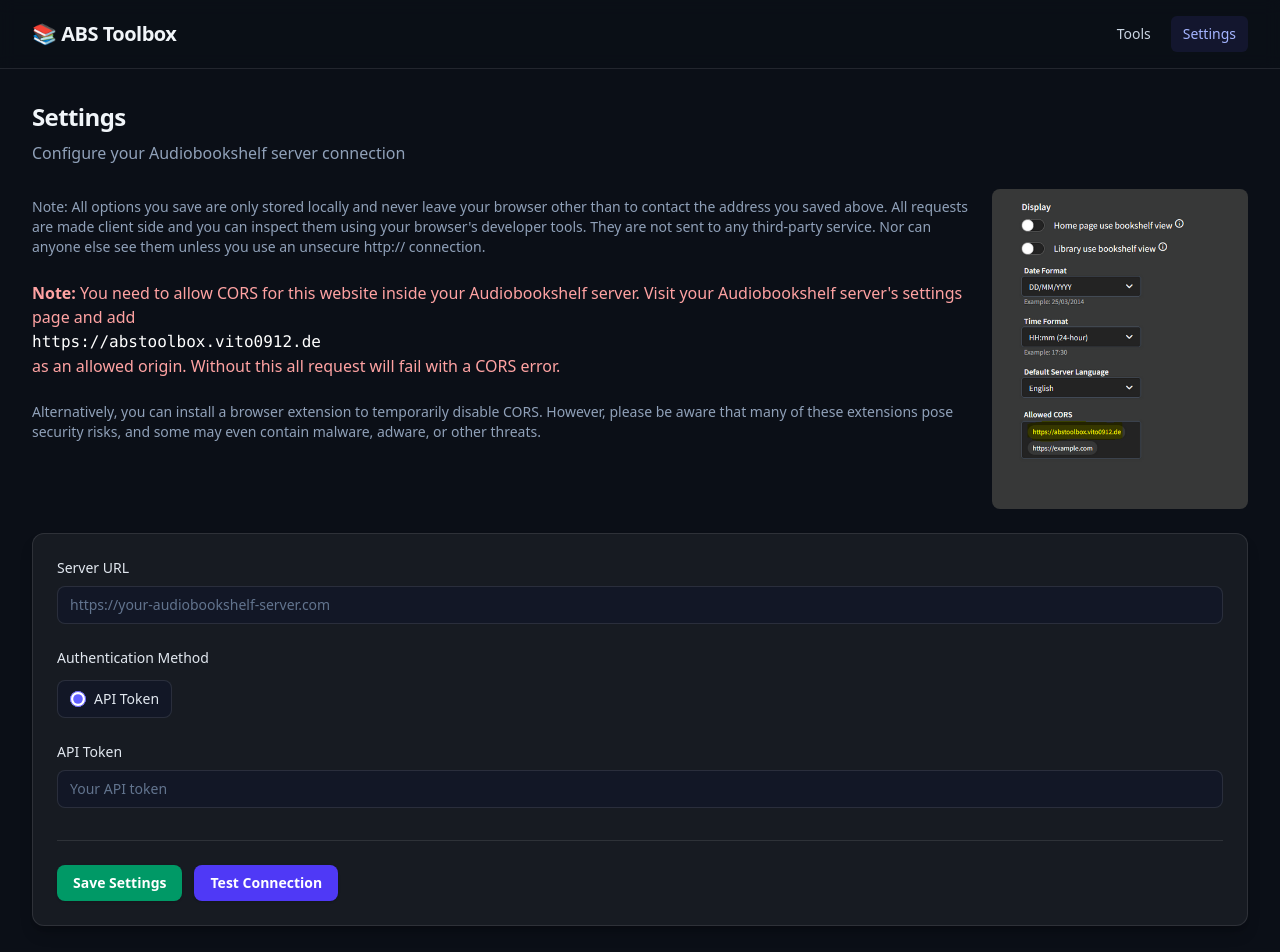
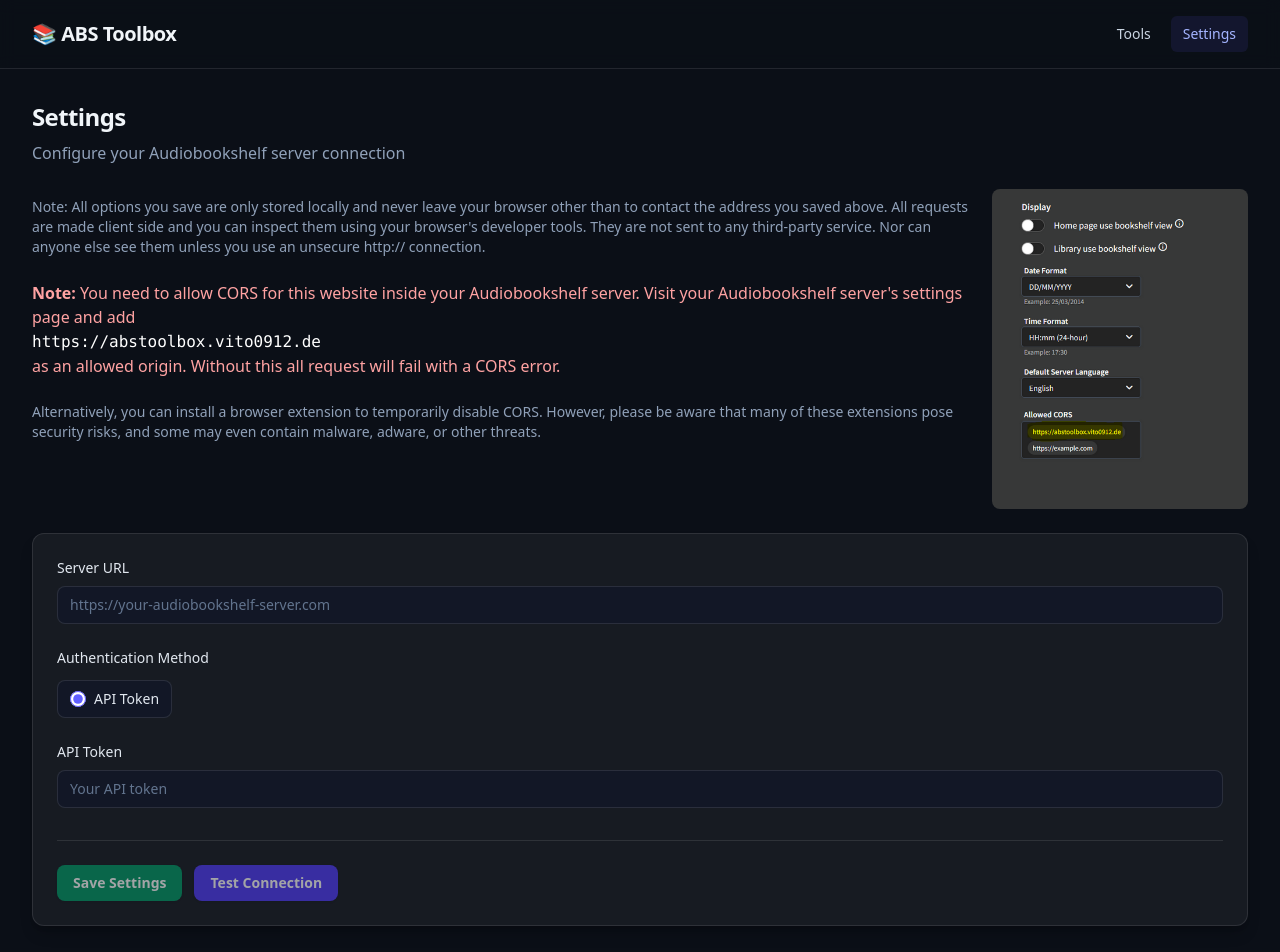
Before and after one commit to Vito0912/absToolbox, a Vue app in the folder web/: page /settings in a window 1280 px wide. Shown: the top 952 px of the page. Built offline with nearby package versions, Linux system fonts and the light colour scheme.

Commit message:
Add insecure connection warning to SettingsView

```diff
--- a/web/src/views/SettingsView.vue
+++ b/web/src/views/SettingsView.vue
@@ -125,18 +125,56 @@
         </div>
 
         <div
+          v-if="settingsStore.settings.serverUrl.startsWith('http:')"
+          class="rounded-xl border border-amber-500/30 bg-amber-500/10 p-5 text-amber-200 space-y-4"
+        >
+          <div class="flex items-center gap-2 text-amber-300">
+            <p class="font-semibold text-lg">Insecure Connection</p>
+          </div>
+
+          <p class="text-sm leading-relaxed">
+            You are using <code>http://</code>, which is <span class="font-semibold">not secure</span>.
+            To allow connections you need to enable insecure content in your browser’s
+            site settings. After this, restart Chrome and re-enter the address.
+            For others browsers please refer to their documentation to allow <code>mixed content</code>.
+          </p>
+
+          <p class="text-sm leading-relaxed">
+            If you still get <code>Connection failed: Network Error</code>, try using:
+            <br />
+            <span class="font-mono text-white break-all">
+              {{ settingsStore.settings.serverUrl }}/audiobookshelf
+            </span>
+          </p>
+
+          <div class="flex flex-col gap-4 pt-2">
+            <img
+              src="/images/insecure1.png"
+              alt="Browser site settings insecure content"
+              class="w-full max-w-md rounded-lg border border-white/10 shadow-md object-contain mx-auto"
+            />
+            <img
+              src="/images/insecure2.png"
+              alt="Allow insecure content option"
+              class="w-full max-w-md rounded-lg border border-white/10 shadow-md object-contain mx-auto"
+            />
+          </div>
+        </div>
+
+        <div
           class="mt-2 flex flex-col gap-3 border-t border-white/10 pt-6 sm:flex-row"
         >
           <button
             type="submit"
-            class="inline-flex w-full items-center justify-center gap-2 rounded-lg bg-emerald-600 px-4 py-2 text-sm font-semibold text-white shadow hover:bg-emerald-500 focus:outline-none focus:ring-2 focus:ring-emerald-500/40 sm:w-auto"
+            :disabled="!isValidUrl(settingsStore.settings.serverUrl)"
+            class="inline-flex w-full items-center justify-center gap-2 rounded-lg bg-emerald-600 px-4 py-2 text-sm font-semibold text-white shadow hover:bg-emerald-500 focus:outline-none focus:ring-2 focus:ring-emerald-500/40 disabled:cursor-not-allowed disabled:opacity-60 sm:w-auto"
           >
             Save Settings
           </button>
           <button
             type="button"
             @click="testConnection"
-            :disabled="testing"
+            :disabled="testing || !isValidUrl(settingsStore.settings.serverUrl)"
             class="inline-flex w-full items-center justify-center gap-2 rounded-lg bg-indigo-600 px-4 py-2 text-sm font-semibold text-white shadow transition enabled:hover:bg-indigo-500 focus:outline-none focus:ring-2 focus:ring-indigo-500/40 disabled:cursor-not-allowed disabled:opacity-60 sm:w-auto"
           >
             {{ testing ? 'Testing...' : 'Test Connection' }}
@@ -166,6 +204,15 @@
 const { get } = useApi()
 const testing = ref(false)
 const testResult = ref<{ success: boolean; message: string } | null>(null)
+
+const isValidUrl = (url: string) => {
+  try {
+    const parsed = new URL(url)
+    return parsed.protocol === 'http:' || parsed.protocol === 'https:'
+  } catch {
+    return false
+  }
+}
 
 const saveSettings = () => {
   settingsStore.saveSettings()
```
Also changed, not shown: web/public/images/insecure1.png (added), web/public/images/insecure2.png (added).
